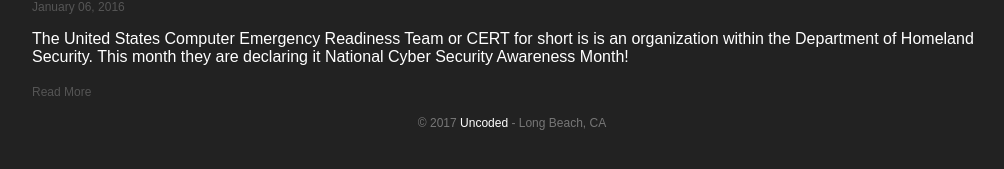
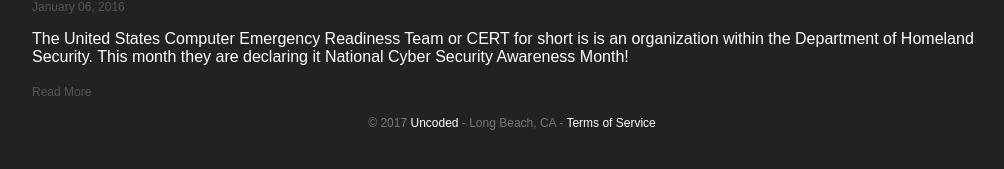
Before and after one commit to hacknightlbc/hacknightlbc.github.io, a Jekyll site: the page built from index.md, in a window 1280 px wide. Shown: the part 385-554 px from the top of the page, without its empty margins (128-1132 px from the left). Built offline with Jekyll 4.4.1, drawn with Linux system fonts in a browser that asks for light colours.

Commit message:
Update footer.html

```diff
--- a/_includes/footer.html
+++ b/_includes/footer.html
@@ -1 +1 @@
-<p class="copyright">&#169; 2017 <a href="http://www.uncoded.org">Uncoded</a> - Long Beach, CA<p>
+<p class="copyright">&#169; 2017 <a href="http://www.uncoded.org">Uncoded</a> - Long Beach, CA - <a href="/tos/">Terms of Service</a><p>
```
